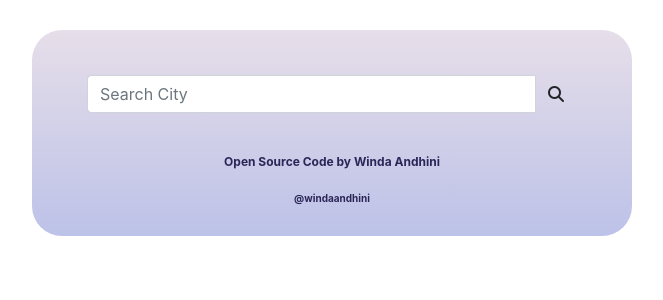
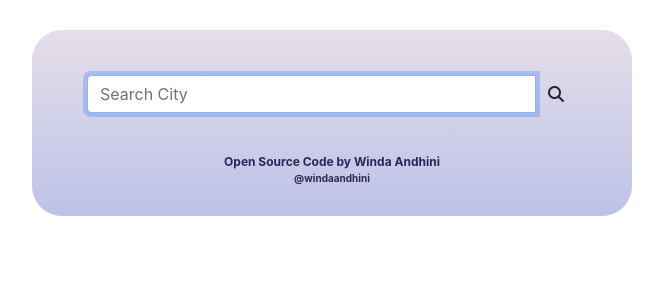
Before and after one commit to winda1808/weather-react, a React (Create React App) app: page / in a window 1280 px wide. Shown: the top 300 px of the page, without its empty margins (308-971 px from the left). Built offline with nearby package versions, Linux system fonts and the light colour scheme; no server answers.

Commit message:
adjust city name and icon

```diff
--- a/src/App.css
+++ b/src/App.css
@@ -1,3 +1,14 @@
+.App {
+  max-width: 600px;
+  max-height: 600px;
+  background: linear-gradient(to top, #bdc2e8 0%, #bdc2e8 1%, #e6dee9 100%);
+  margin: 0 auto;
+  display: block;
+  margin-top: 30px;
+  padding: 10px 20px;
+  border-radius: 30px;
+}
+
 .Github {
   margin: 0 auto;
   margin-top: 4%;
@@ -15,6 +26,7 @@
 }
 
 .Repository {
+  margin-top: 20px;
   text-decoration: none;
   font-weight: bold;
   color: #2b2658;
@@ -30,5 +42,5 @@
   font-size: x-small;
   display: flex;
   justify-content: center;
-  padding: 20px;
+  padding-bottom: 20px;
 }
--- a/src/Weather.css
+++ b/src/Weather.css
@@ -48,17 +48,6 @@ h3,
 .Search-btn {
   border-radius: 0px 30px 30px 0px;
   cursor: pointer;
-}
-
-.App {
-  max-width: 600px;
-  max-height: 600px;
-  background: linear-gradient(to top, #bdc2e8 0%, #bdc2e8 1%, #e6dee9 100%);
-  margin: 0 auto;
-  display: block;
-  margin-top: 30px;
-  padding: 10px 20px;
-  border-radius: 30px;
 }
 
 .Forecast-daily {
--- a/src/Weather.js
+++ b/src/Weather.js
@@ -16,6 +16,7 @@ export default function Weather(props) {
           type="search"
           onChange={updateCity}
           className="form-control"
+          autoFocus="on"
           placeholder="Search City"
         />
         <span className="input-group-btn">
@@ -28,28 +29,39 @@ export default function Weather(props) {
     </form>
 
     function updateCity(event) {
-        event.preventDefault ();
      setCity(event.target.value);
       }
 
-  function handleSubmit(response) {
+  function showTemperature(response) {
     setTemperature({
         ready: true,
         temperature: response.data.main.temp,
+        city: response.data.name,
         description: response.data.weather[0].description,
         humidity: response.data.main.humidity,
         wind: response.data.wind.speed,
         date: new Date(response.data.dt * 1000),
         icon: `http://openweathermap.org/img/wn/${response.data.weather[0].icon}@2x.png`
       });
+  }
 
-  }
+
+function search() {
+  let url = `https://api.openweathermap.org/data/2.5/weather?q=${city}&appid=ae7a846b3048f734526a71e1a47e2b4b&units=metric`;
+    axios.get(url).then(showTemperature);
+
+}
+
+function handleSubmit(event) {
+  event.preventDefault ();
+  search ();
+}
 
   if (temperature.ready) {
     return (
         <div className="Weather">
        {form}
-       <h2 className="City-name">{city}</h2>
+       <h2 className="City-name text-uppercase">{temperature.city}</h2>
        <h3 className="Date">
        <FormattedDate date={temperature.date} />
        </h3>
@@ -68,16 +80,14 @@ export default function Weather(props) {
        </div>
        <div className="Description">{temperature.description}</div>
        <div className="Other">
-         <span className="Humidity">{temperature.humidity}</span>
-         <span className="Wind">{temperature.wind} km/h</span>
+         <span className="Humidity">Humidity: {temperature.humidity}%</span>
+         {" "}
+         <span className="Wind"> Wind: {Math.round(temperature.wind)}km/h</span>
        </div>
        </div>
     );
   } else {
-
-    let url = `https://api.openweathermap.org/data/2.5/weather?q=${props.defaultCity}&appid=ae7a846b3048f734526a71e1a47e2b4b&units=metric`;
-    axios.get(url).then(handleSubmit);
-
+    search ();
     return form;
   }
 }
```
